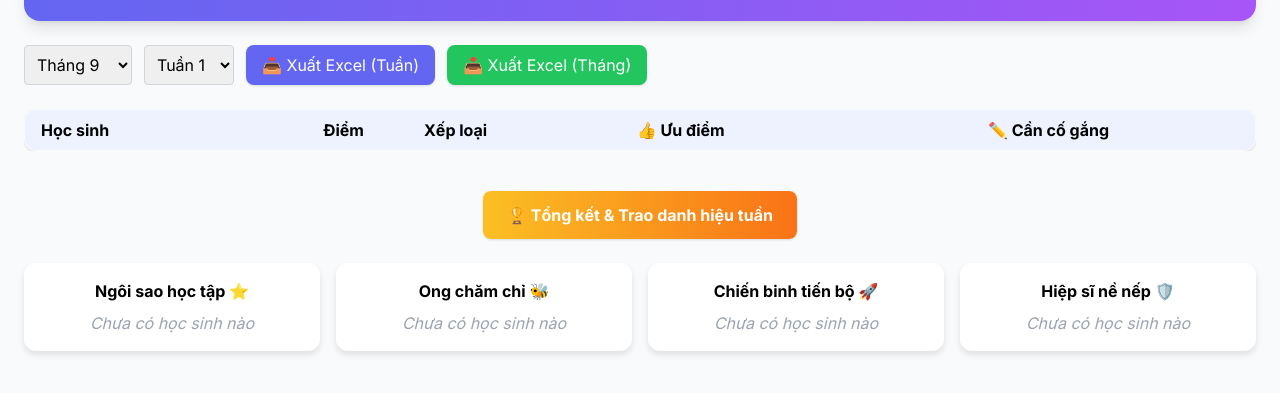
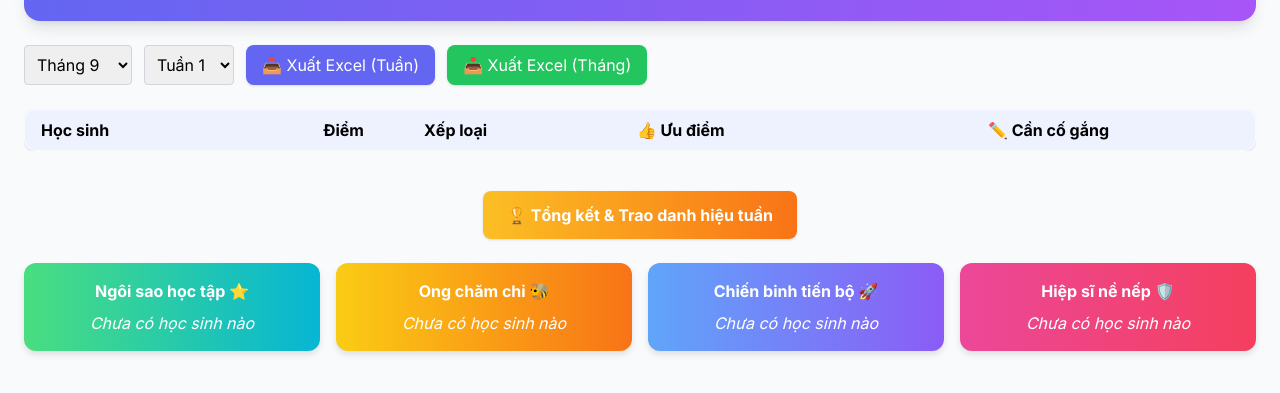
Before and after one commit to honghoanguyen241084-netizen/so-theo-doi-6B0, a plain HTML site: page index.html in a window 1280 px wide. Both pictures are taken after a click on the button "🏆 Tổng kết & Trao danh hiệu tuần". Shown: the part 123-516 px from the top of the page. Drawn offline with nearby package versions, Linux system fonts and the light colour scheme; no server answers.

Commit message:
Update index.html

```diff
--- a/index.html
+++ b/index.html
@@ -9,9 +9,9 @@
   <script src="https://cdnjs.cloudflare.com/ajax/libs/xlsx/0.18.5/xlsx.full.min.js"></script>
   <style>
     body { font-family: 'Inter', sans-serif; background-color: #f9fafb; }
-    .award-card {background:#fff;border-radius:12px;padding:1rem;
+    .award-card{background:#fff;border-radius:12px;padding:1rem;
       box-shadow:0 4px 6px rgba(0,0,0,.1);transition:transform .2s}
-    .award-card:hover {transform:translateY(-4px)}
+    .award-card:hover{transform:translateY(-4px)}
   </style>
 </head>
 <body class="p-4 md:p-6">
@@ -57,7 +57,7 @@
     import { initializeApp } from "https://www.gstatic.com/firebasejs/10.12.0/firebase-app.js";
     import { getFirestore, doc, setDoc, onSnapshot } from "https://www.gstatic.com/firebasejs/10.12.0/firebase-firestore.js";
 
-    // 🔑 Firebase config (copy đúng từ Firebase console)
+    // 🔑 Firebase config
     const firebaseConfig = {
       apiKey: "AIzaSyBnKAyxQmObrNr8BtKz50uGpDDcHHFSJxA",
       authDomain: "banthidua6b0.firebaseapp.com",
@@ -67,11 +67,12 @@
       appId: "1:743525041700:web:c76f51122303762212bab1",
       measurementId: "G-KK8BHC3E12"
     };
+
     const app = initializeApp(firebaseConfig);
     const db = getFirestore(app);
     const dataDocRef = doc(db, "classData", "lop6B0");
 
-    // Danh sách 57 HS
+    // Danh sách 57 HS chuẩn
     const studentList = [
       "Nguyễn Đặng Minh An","Cung Đức Anh","Trần Quỳnh Anh","Nguyễn Diệp Anh","Hoàng Mai Anh","Nguyễn Huy Bảo Anh",
       "Nguyễn Gia Bảo","Trịnh Quang Bảo","Lại Thảo Chi","Phạm Lam Chi","Nguyễn Khánh Chi","Nguyễn Đỗ Minh Chí",
@@ -87,6 +88,7 @@
 
     const months = ["Tháng 9","Tháng 10","Tháng 11","Tháng 12","Tháng 1","Tháng 2","Tháng 3","Tháng 4","Tháng 5"];
     const weeks = ["Tuần 1","Tuần 2","Tuần 3","Tuần 4","Tuần 5"];
+
     let studentData = {};
 
     // Xếp loại
@@ -132,18 +134,18 @@
       });
     }
 
-    // Auto-save (debounce 300ms)
+    // Auto-save
     let saveTimer;
     window.updateData=(name,field,value)=>{
       const m=monthSelect.value,w=weekSelect.value;
       if(field==="score") value=value===""?null:Number(value);
       studentData[name][m][w][field]=value;
       clearTimeout(saveTimer);
-      saveTimer=setTimeout(()=>setDoc(dataDocRef,{studentData},{merge:true}),300);
+      saveTimer=setTimeout(()=>setDoc(dataDocRef,{studentData}, {merge:true}),300);
       renderTable();
     };
 
-    // Load dữ liệu từ Firestore
+    // Load realtime từ Firestore
     onSnapshot(dataDocRef,(docSnap)=>{
       if(docSnap.exists()) studentData=docSnap.data().studentData;
       else studentData={};
@@ -156,8 +158,7 @@
     // Xuất Excel
     window.exportExcel=(type)=>{
       const m=monthSelect.value,w=weekSelect.value;
-      let aoa=[["STT","Họ và tên","Điểm","Xếp loại","Ưu điểm","Cần cố gắng"]];
-      let i=1;
+      let aoa=[["STT","Họ và tên","Điểm","Xếp loại","Ưu điểm","Cần cố gắng"]]; let i=1;
       studentList.forEach(name=>{
         if(studentData[name] && studentData[name][m]){
           if(type==="week"){
@@ -189,15 +190,15 @@
       });
       awardsContainer.innerHTML="";
       const arr=[
-        {id:"excellent",title:"Ngôi sao học tập ⭐",list:awards.excellent},
-        {id:"hardworking",title:"Ong chăm chỉ 🐝",list:awards.hardworking},
-        {id:"progressive",title:"Chiến binh tiến bộ 🚀",list:awards.progressive},
-        {id:"disciplined",title:"Hiệp sĩ nề nếp 🛡️",list:awards.disciplined}
+        {id:"excellent",title:"Ngôi sao học tập ⭐",list:awards.excellent,color:"from-green-400 to-cyan-500"},
+        {id:"hardworking",title:"Ong chăm chỉ 🐝",list:awards.hardworking,color:"from-yellow-400 to-orange-500"},
+        {id:"progressive",title:"Chiến binh tiến bộ 🚀",list:awards.progressive,color:"from-blue-400 to-violet-500"},
+        {id:"disciplined",title:"Hiệp sĩ nề nếp 🛡️",list:awards.disciplined,color:"from-pink-500 to-rose-500"}
       ];
       arr.forEach(a=>{
-        const card=document.createElement("div"); card.className="award-card";
+        const card=document.createElement("div"); card.className="award-card bg-gradient-to-r "+a.color+" text-white";
         let html=`<h3 class="font-bold mb-2">${a.title}</h3>`;
-        html+=a.list.length? `<ul>${a.list.map(n=>`<li>${n}</li>`).join("")}</ul>` : `<p class="text-gray-400 italic">Chưa có học sinh nào</p>`;
+        html+=a.list.length? `<ul>${a.list.map(n=>`<li>${n}</li>`).join("")}</ul>` : `<p class="italic">Chưa có học sinh nào</p>`;
         card.innerHTML=html; awardsContainer.appendChild(card);
       });
     };
```
